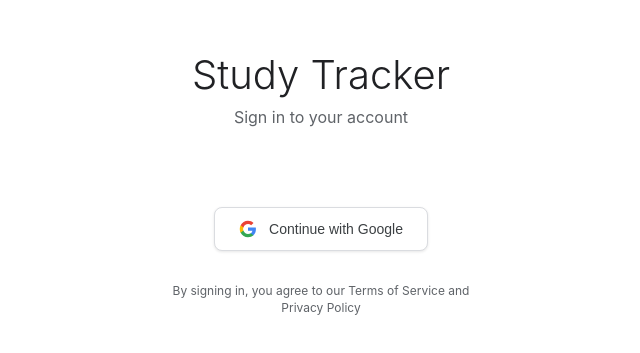
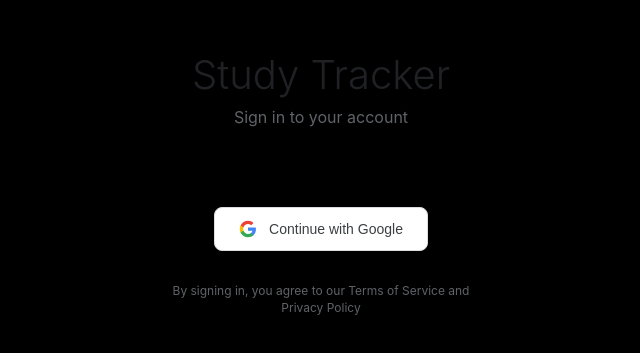
Before and after one commit to Skinpii/Study-Tracker, a React (Vite) app: page / in a window 1280 px wide. Shown: the part 211-564 px from the top of the page, without its empty margins (319-959 px from the left). Built offline with nearby package versions, Linux system fonts and the light colour scheme; no server answers.

Commit message:
Update GoogleLoginForm.tsx

```diff
--- a/src/components/GoogleLoginForm.tsx
+++ b/src/components/GoogleLoginForm.tsx
@@ -7,7 +7,7 @@ export default function GoogleLoginForm() {
     <div style={{
       width: '100vw',
       height: '100vh',
-      backgroundColor: '#ffffff',
+      backgroundColor: '#000000ff',
       display: 'flex',
       flexDirection: 'column',
       alignItems: 'center',
```
